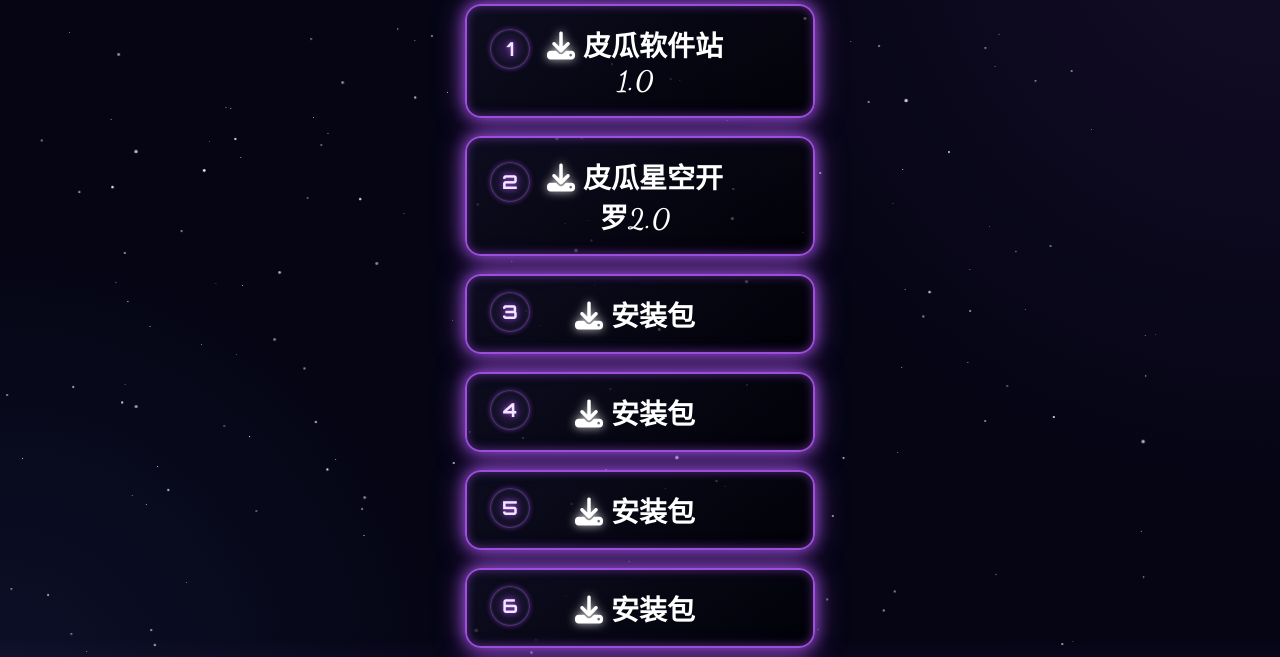
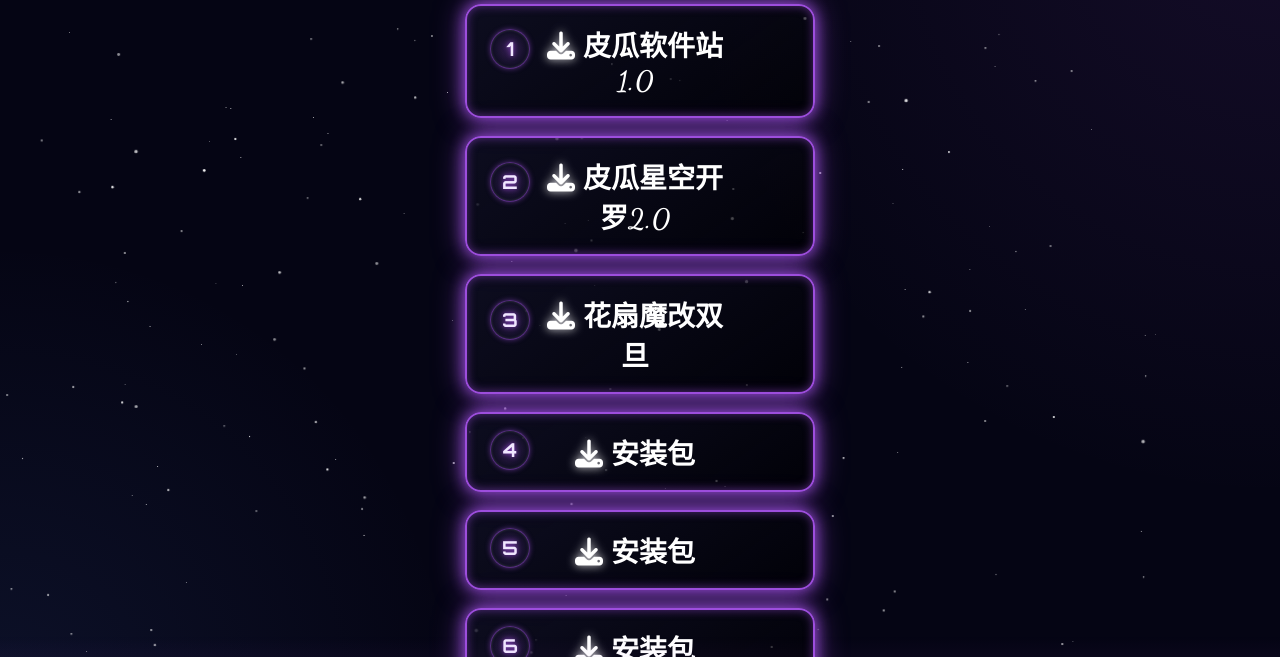
Before and after one commit to qiapigua/qiapigua.github.io, a plain HTML site: page index.html in a window 1280 px wide. Shown: the part 104-761 px from the top of the page. Drawn offline with Linux system fonts and the light colour scheme; a web font is replaced by a local one.

Commit message:
Update index.html

```diff
--- a/index.html
+++ b/index.html
@@ -680,7 +680,7 @@
 
         <div class="btn-wrapper">
             <span class="btn-number">3</span>
-            <a href="https://example.com" class="install-btn"><i class="fas fa-download"></i>安装包</a>
+            <a href="https://easylink.cc/yfrzc9" class="install-btn"><i class="fas fa-download"></i>花扇魔改双旦</a>
         </div>
 
         <div class="btn-wrapper">
```
